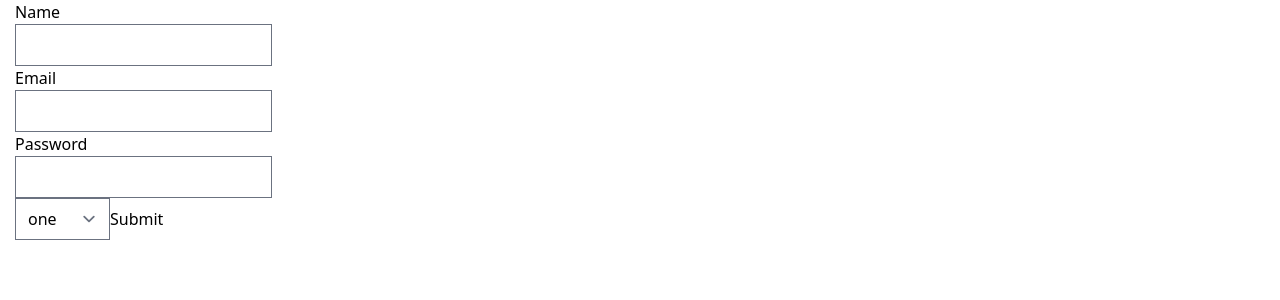
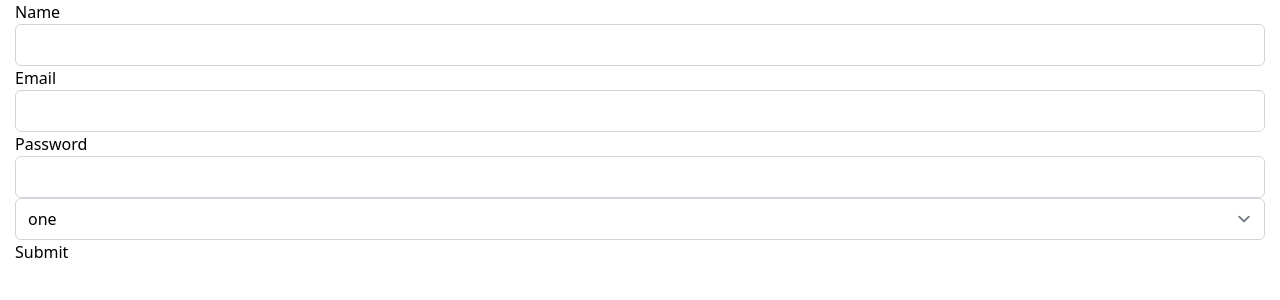
Before and after one commit to Mohammod-Ali/react-reusable-components, a React (Vite) app: page / in a window 1280 px wide. Shown: the top 300 px of the page. Built offline with nearby package versions, Linux system fonts and the light colour scheme.

Commit message:
form css added

```diff
--- a/src/components/NormalForm/NormalForm.tsx
+++ b/src/components/NormalForm/NormalForm.tsx
@@ -1,4 +1,3 @@
-import React from 'react';
 import { useForm } from 'react-hook-form';
 
 const NormalForm = () => {
--- a/src/index.css
+++ b/src/index.css
@@ -1,5 +1,6 @@
 @import './style/Button.css';
 @import './style/typography.css';
+@import './style/form.css';
 @tailwind base;
 @tailwind components;
 @tailwind utilities;
--- /dev/null
+++ b/src/style/form.css
@@ -0,0 +1,20 @@
+@layer base {
+        [type='text'],
+        input:where(:not([type])),
+        [type='email'],
+        [type='url'],
+        [type='password'],
+        [type='number'],
+        [type='date'],
+        [type='datetime-local'],
+        [type='month'],
+        [type='search'],
+        [type='tel'],
+        [type='time'],
+        [type='week'],
+        [multiple],
+        textarea,
+        select{
+            @apply w-full border border-gray-300 rounded-md focus:border-purple-500 focus:ring-1 focus:ring-purple-500
+        }
+}
```
